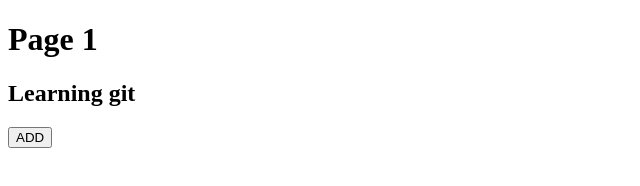
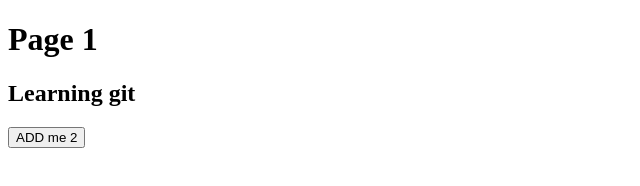
Before and after one commit to Vijayarya333/V-Sprint-1, a plain HTML site: page index.html in a window 1280 px wide. Shown: the full height of the page, 0-640 px from the left. Drawn offline with Linux system fonts and the light colour scheme.

Commit message:
some other tests

```diff
--- a/index.html
+++ b/index.html
@@ -9,6 +9,6 @@
 <body>
     <h1>Page 1</h1>
     <h2>Learning git</h2>
-    <button>ADD</button>
+    <button>ADD me 2</button>
 </body>
 </html>
```
